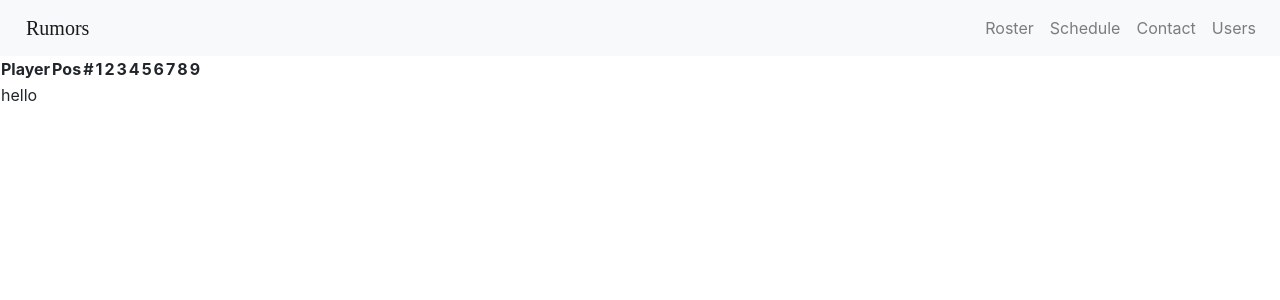
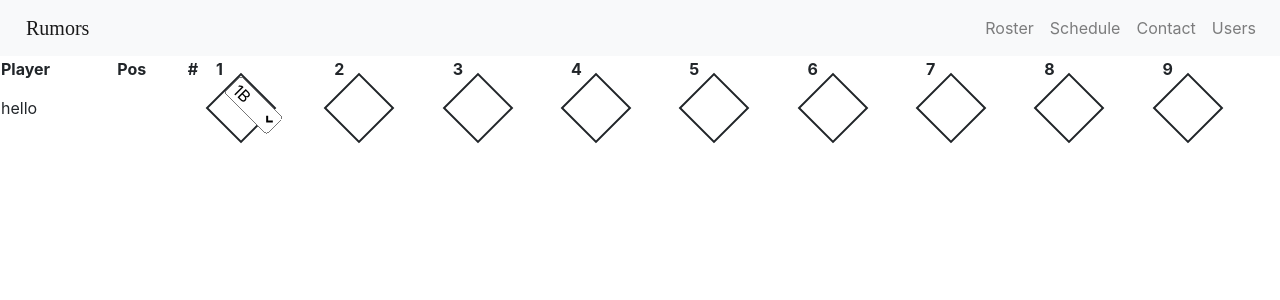
Before and after one commit to doh422/reactApp, a React (Create React App) app in the folder client/: page /game/1/scorebook in a window 1280 px wide. Shown: the top 300 px of the page. Built offline with nearby package versions, Linux system fonts and the light colour scheme.

Commit message:
new atBat component and layout edits

```diff
--- /dev/null
+++ b/client/src/components/atBat.js
@@ -0,0 +1,26 @@
+import React, {Component} from 'react';
+
+class AtBat extends Component {
+    render() {
+        return (
+            <form>
+                <select>
+                    <option>1B</option>
+                    <option>2B</option>
+                    <option>3B</option>
+                    <option>HR</option>
+                    <option>K</option>
+                    <option>BB</option>
+                    <option>HBP</option>
+                    <option>GO</option>
+                    <option>GIDP</option>
+                    <option>SF</option>
+                    <option>FO</option>
+                    <option>FC</option>
+                </select>
+            </form>
+        )
+    }
+}
+
+export default AtBat;
--- a/client/src/components/boxscore.js
+++ b/client/src/components/boxscore.js
@@ -17,15 +17,9 @@ class Boxscore extends Component {
                             <th>RBI</th>
                             <th>BB</th>
                             <th>K</th>
-                            <th>AVG</th>
-                            <th>OBP</th>
-                            <th>SLG</th>
                         </tr>
                         <tr>
                             <td><input type="text" placeholder="Player" /></td>
-                            <td><input type="number" /></td>
-                            <td><input type="number" /></td>
-                            <td><input type="number" /></td>
                             <td><input type="number" /></td>
                             <td><input type="number" /></td>
                             <td><input type="number" /></td>
--- a/client/src/components/game.js
+++ b/client/src/components/game.js
@@ -3,12 +3,12 @@ import { Link } from 'react-router-dom';
 
 class Game extends Component {
 	render() {
-		const { location, date, time, homeTeam, awayTeam, status, id } = this.props.game;
+		const { location, date, time, homeTeam, roadTeam, status, id } = this.props.game;
 		return (
 			<tr>
 				<td>{date}</td>
 				<td>{time}</td>
-				<td>{awayTeam}</td>
+				<td>{roadTeam}</td>
 				<td>{homeTeam}</td>
 				<td>{status}</td>
 				<td>{location}</td>
--- a/client/src/components/schedule.js
+++ b/client/src/components/schedule.js
@@ -66,7 +66,7 @@ class Schedule extends Component {
 			<div>
 				<h3>Schedule component</h3>
 				{games.length <= 0 ? 'No Games Scheduled' :
-				<table>
+				<table style={tbStyle}>
 					<tbody>
 					<tr>
 						<th>Date</th>
@@ -102,4 +102,8 @@ class Schedule extends Component {
 	}
 }
 
+const tbStyle = {
+	width: '100%'
+}
+
 export default Schedule;
--- a/client/src/components/scorebook.js
+++ b/client/src/components/scorebook.js
@@ -1,10 +1,11 @@
 import React, {Component} from 'react';
+import AtBat from './atBat';
 
 class Scorebook extends Component {
     render() {
         console.log(this.props);
         return (
-            <table>
+            <table style={sbTable}>
                 <tbody>
                     <tr>
                         <th>Player</th>
@@ -24,15 +25,15 @@ class Scorebook extends Component {
                         <td>hello</td>
                         <td></td>
                         <td></td>
-                        <td></td>
-                        <td></td>
-                        <td></td>
-                        <td></td>
-                        <td></td>
-                        <td></td>
-                        <td></td>
-                        <td></td>
-                        <td></td>
+                        <td><div style={sbDiamond}><AtBat /></div></td>
+                        <td><div style={sbDiamond}></div></td>
+                        <td><div style={sbDiamond}></div></td>
+                        <td><div style={sbDiamond}></div></td>
+                        <td><div style={sbDiamond}></div></td>
+                        <td><div style={sbDiamond}></div></td>
+                        <td><div style={sbDiamond}></div></td>
+                        <td><div style={sbDiamond}></div></td>
+                        <td><div style={sbDiamond}></div></td>
                     </tr>
                 </tbody>
             </table>
@@ -40,4 +41,16 @@ class Scorebook extends Component {
     }
 }
 
+const sbTable = {
+    width: '100%',
+    borderCollapse: 'collapse'
+}
+
+const sbDiamond = {
+    height: '50px',
+	width: '50px',
+	border: '2px solid',
+	transform: 'rotate(45deg)'
+}
+
 export default Scorebook;
```
